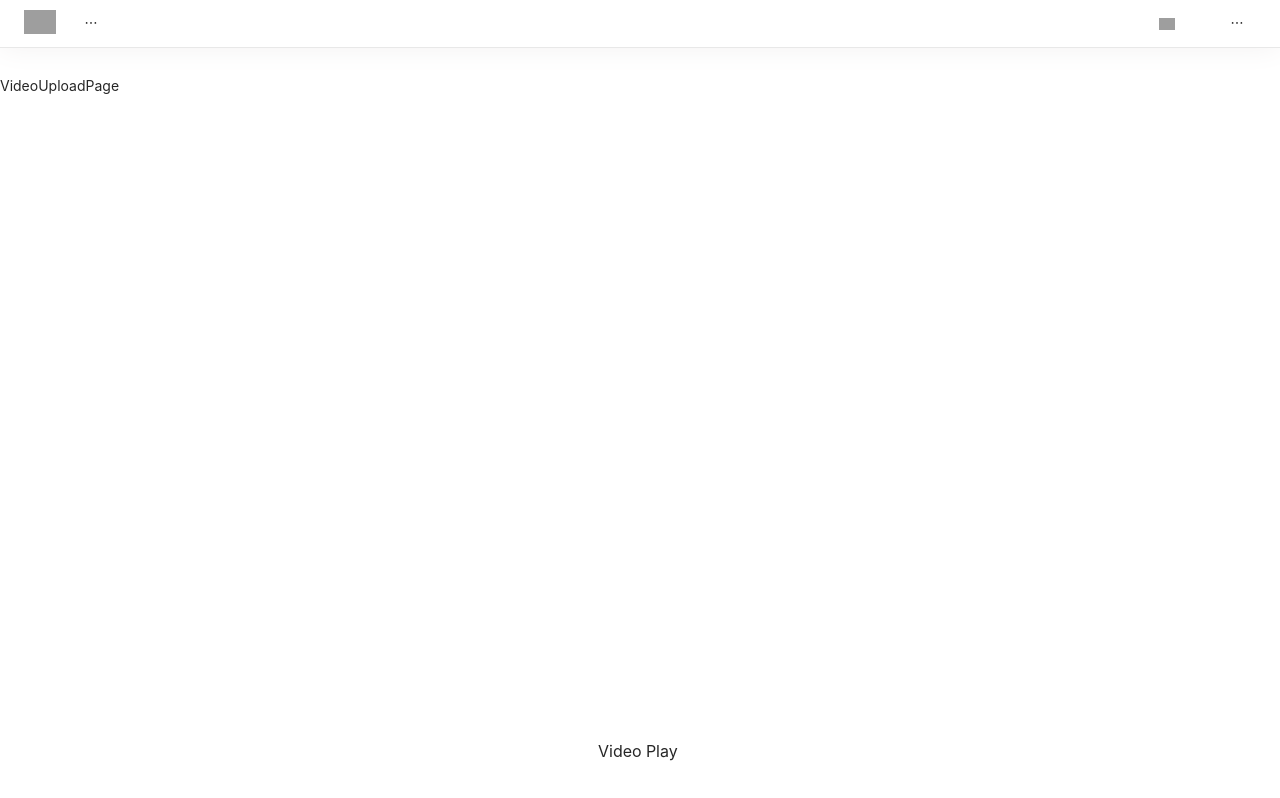
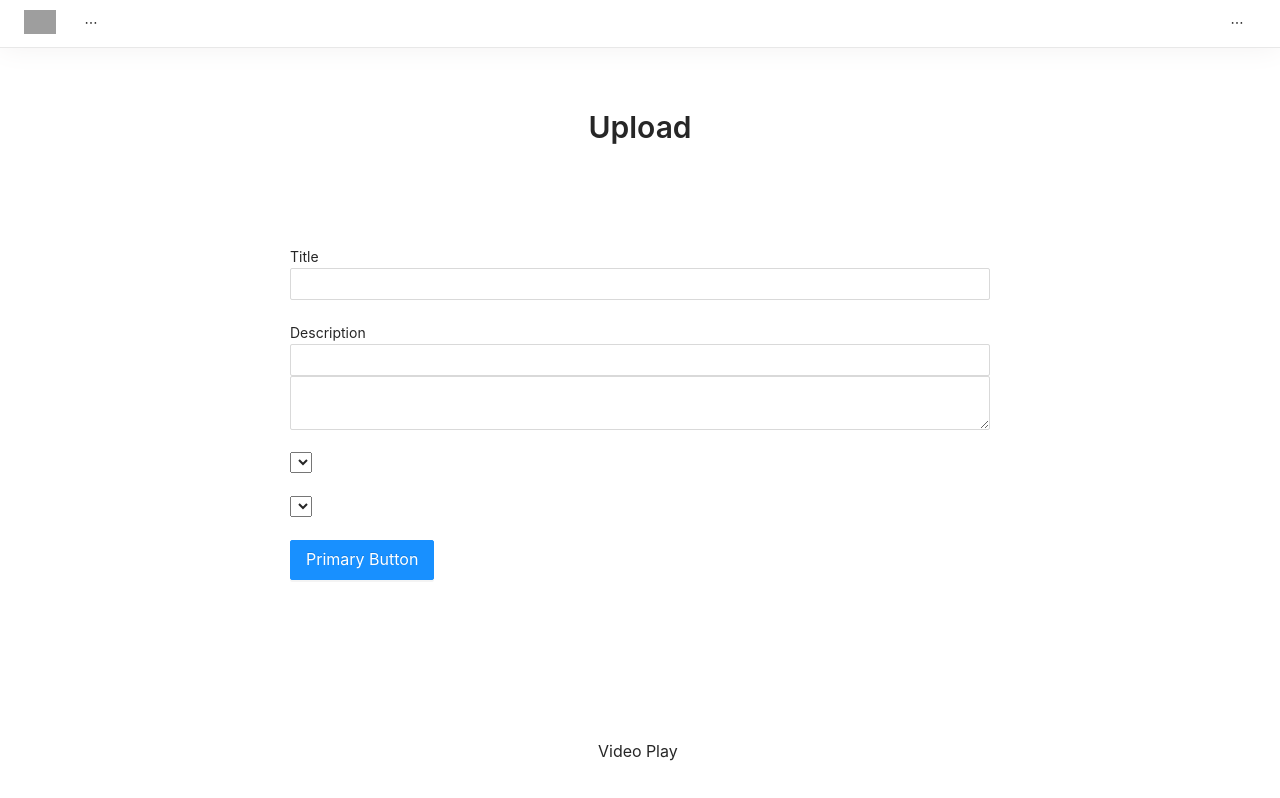
Before and after one commit to minsu21/VideoPlay, a React (Create React App) app in the folder client/: page /video/upload in a window 1280 px wide. Built offline with nearby package versions, Linux system fonts and the light colour scheme; no server answers; grey boxes are pictures that could not be loaded.

Commit message:
video upload

```diff
--- a/client/src/components/NavBar.tsx
+++ b/client/src/components/NavBar.tsx
@@ -20,7 +20,7 @@ const NavBar = () => {
   };
 
   return (
-    <nav className='menu' style={{ position: 'fixed', zIndex: 1, width: '100%' }}>
+    <nav className='menu' style={{ position: 'fixed', zIndex: 1, width: '100%', overflow: 'hidden' }}>
       <div className='menu__logo'>
         <a href='/'><img src={Logo} alt='Logo' style={{ width: '32px', marginTop: '-5px' }} /></a>
       </div>
--- a/client/src/components/Sections/RightMenu.tsx
+++ b/client/src/components/Sections/RightMenu.tsx
@@ -25,7 +25,7 @@ function RightMenu(props: any) {
     });
   };
 
-  if (user.userData && !user.userData.isAuth) {
+  if ((user.userData || '') === '' || !user.userData.isAuth) {
     return (
       <Menu mode={props.mode}>
         <Menu.Item key="mail">
--- a/client/src/pages/LandingPage.tsx
+++ b/client/src/pages/LandingPage.tsx
@@ -22,7 +22,7 @@ const LandingPage = (props: any) => {
   return (
     <div style={{
       display: 'flex', justifyContent: 'center', alignItems: 'center',
-      width: '100%', height: '100vh'
+      width: '100%', height: '100%'
     }}>
       <h2>시작</h2>
 
--- a/client/src/pages/VideoUploadPage.tsx
+++ b/client/src/pages/VideoUploadPage.tsx
@@ -1,10 +1,47 @@
 import react from 'react';
+import { Typography, Button, Form, message, Input } from 'antd';
+import Icon from '@ant-design/icons';
 
 const VideoUploadPage = () => {
 
+  const { TextArea } = Input;
+  const { Title } = Typography;
+
   return (
-    <div>
-      VideoUploadPage
+    <div style={{maxWidth: '700px', margin: '2rem auto'}}>
+      <div style={{textAlign: 'center', marginBottom: '2rem'}}>
+        <Title level={2}>Upload</Title>
+      </div>
+      <Form>
+        <div style={{display:'flex', justifyContent: 'space-between'}}>
+          <div>
+            <img></img>
+          </div>
+        </div>
+      </Form>
+      <br />
+      <br />
+      <label>Title</label>
+      <Input></Input>
+      <br />
+      <br />
+      <label>Description</label>
+      <Input></Input>
+      <TextArea></TextArea>
+      <br />
+      <br />
+      <select onChange={() => null}>
+        <option></option>
+      </select>
+      <br />
+      <br />
+      <select onChange={() => null}>
+        <option></option>
+      </select>
+      <br />
+      <br />
+      <Button type='primary' size='large'>Primary Button</Button>
+
     </div>
   );
 
--- a/package.json
+++ b/package.json
@@ -6,8 +6,8 @@
   "scripts": {
     "start": "tsc-watch --onSuccess \" node dist/index.js\" ",
     "server": "nodemon server/index.ts",
-    "client": "",
-    "dev": "concurrently \"npm run start\" \"npm run start --prefix client"
+    "client": "npm start --prefix client",
+    "dev": "concurrently \"npm run server\" \"npm run client\""
   },
   "author": "minsu",
   "license": "ISC",
```
Also changed, not shown: 1 other file (tests, documents, lock files or other folders).
